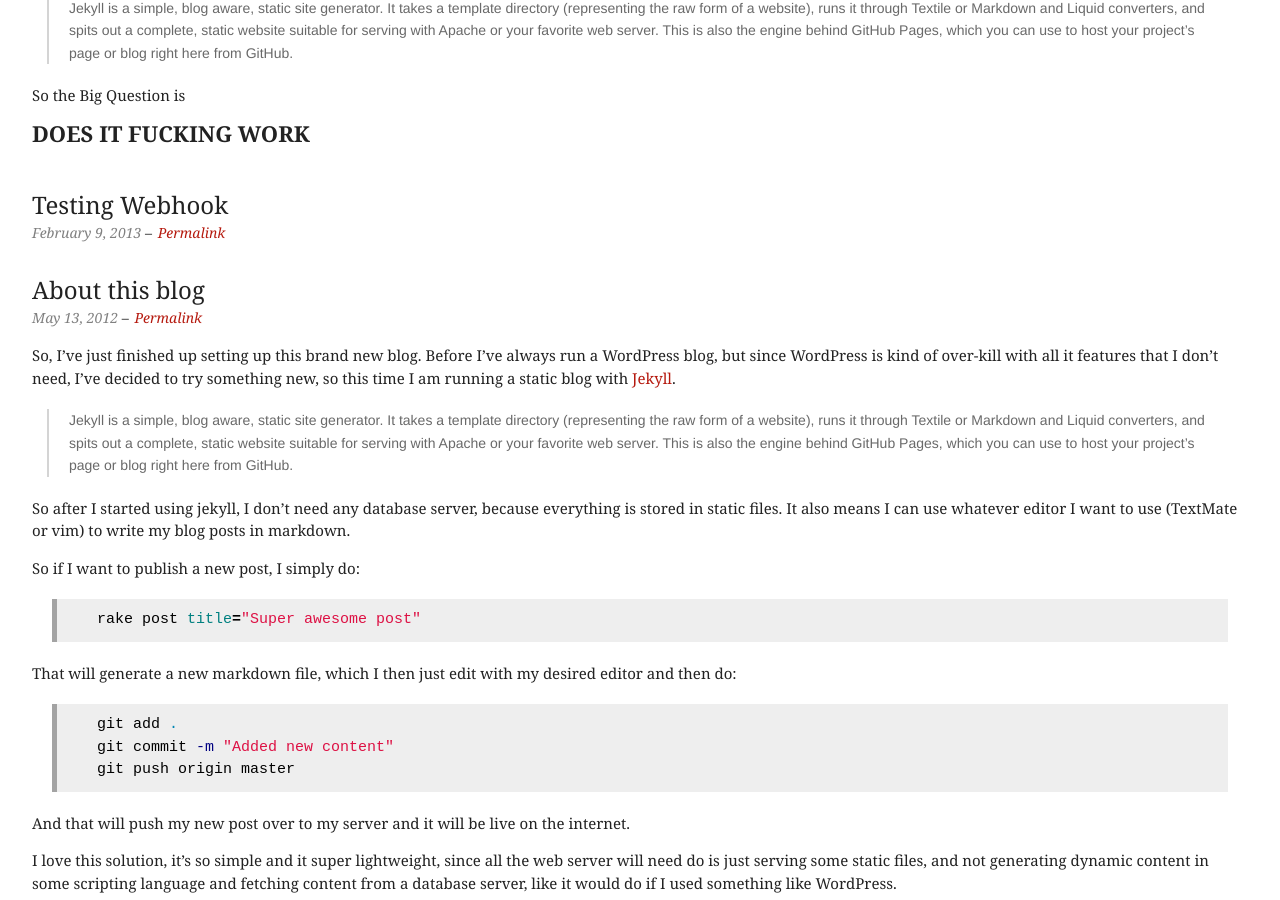
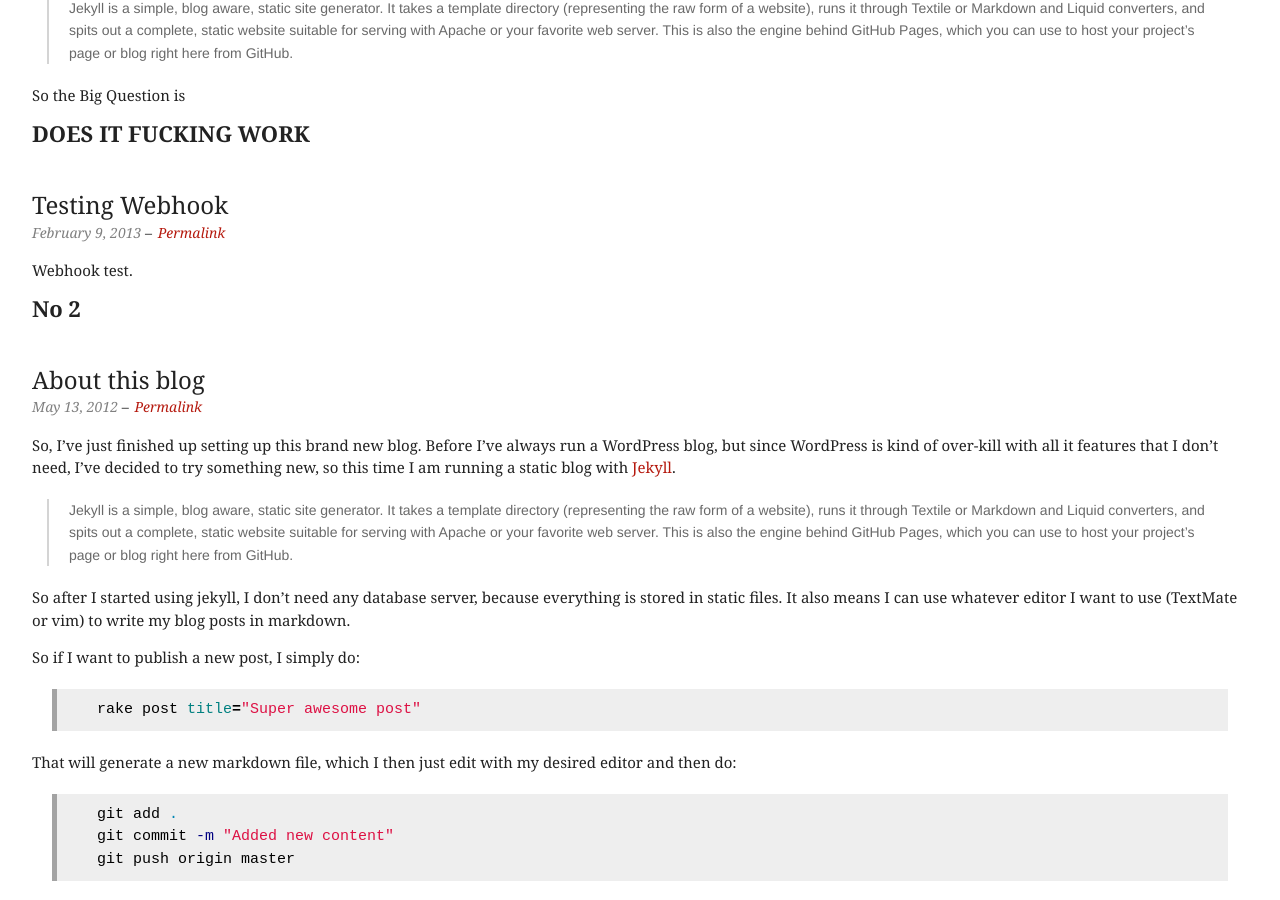
Before and after one commit to setkeh/miniature-nemesis, a Jekyll site: the page built from index.html, in a window 1280 px wide and 900 px high, scrolled down 652 px. Built offline with Jekyll 4.4.1, drawn with Linux system fonts in a browser that asks for light colours; some web fonts are replaced; Markdown is read by kramdown in place of the engine named in the settings.

Commit message:
testing webhooks

```diff
--- a/_posts/2013-02-09-Test-This-webhook.md
+++ b/_posts/2013-02-09-Test-This-webhook.md
@@ -1,5 +1,10 @@
 ---
 layout: post
-title: Testing Webhook #1
+title: Testing Webhook #2
 description: test no 1
 ---
+
+Webhook test.
+
+No 2
+====
```
